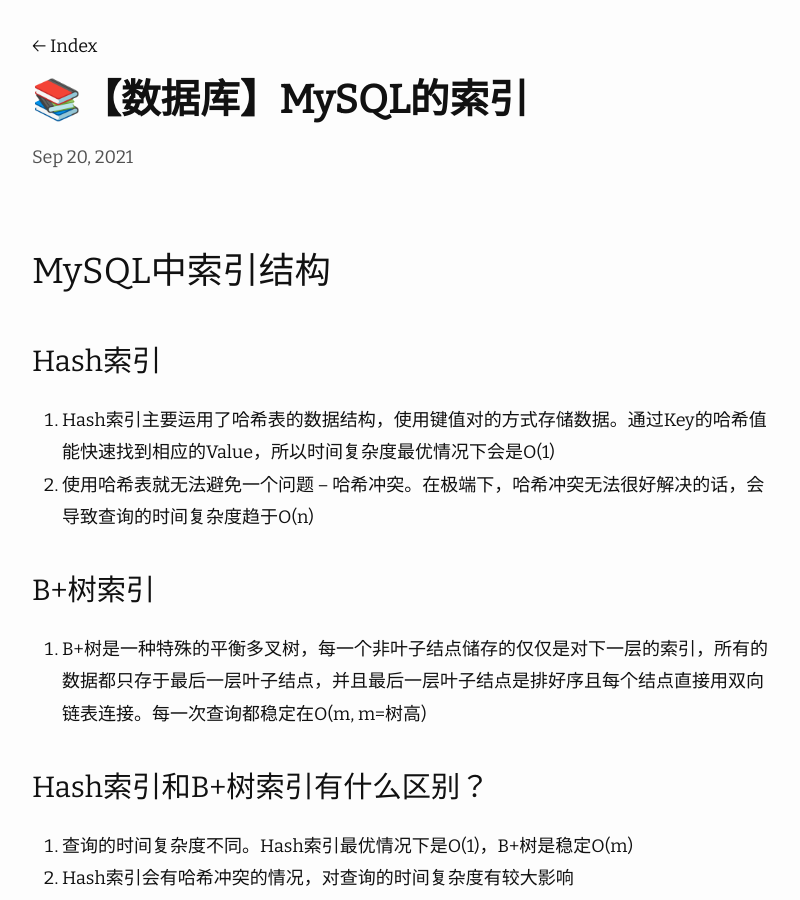
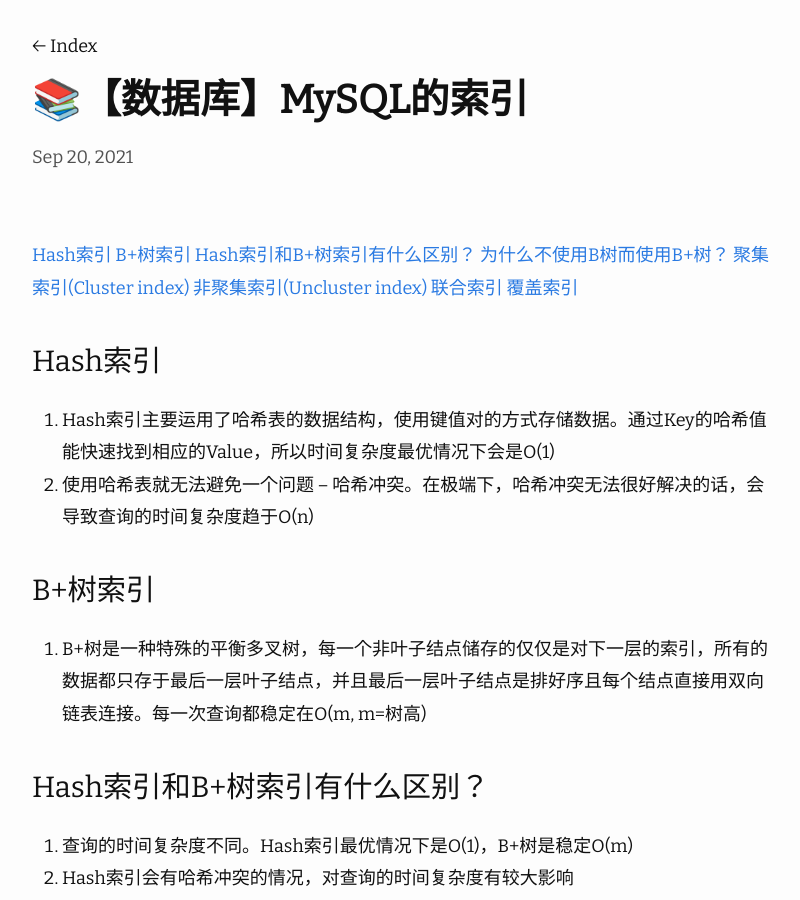
Before and after one commit to HarryQin99/HarryQin99.github.io, a Jekyll site: the page built from _posts/2021-09-20-MySQL's-Index.md, in a window 1280 px wide and 900 px high. Shown: the whole window, without its empty margins (238-1038 px from the left). Built offline with Jekyll 4.4.1, drawn with Linux system fonts in a browser that asks for light colours; nearby versions of some CDN libraries; some of the changed text lies outside the part shown.

Commit message:
Add index for post

```diff
--- a/_posts/2021-09-20-MySQL's-Index.md
+++ b/_posts/2021-09-20-MySQL's-Index.md
@@ -6,7 +6,14 @@ date: 2021-9-20 00:00
 
 
 
-## MySQL中索引结构
+[Hash索引](#Hash索引)
+[B+树索引](#B+树索引)
+[Hash索引和B+树索引有什么区别？](#Hash索引和B+树索引有什么区别？)
+[为什么不使用B树而使用B+树？](#为什么不使用B树而使用B+树？)
+[聚集索引(Cluster index)](#聚集索引(Cluster index))
+[非聚集索引(Uncluster index)](#非聚集索引(Uncluster index))
+[联合索引](#联合索引)
+[覆盖索引](#覆盖索引)
 
 ### Hash索引
 
@@ -43,7 +50,9 @@ date: 2021-9-20 00:00
 举个🌰 有一个表格User_table有三个数据，一是id，二是名字，三是年龄。因为id是主键，所以当我们创建表格时，MySQL就已经自动创建id作为键值的聚集索引。但这时候，小明有需要通过名字查找数据的需求，为了加快查找的速度，那么他对User_table中的名字创建了一个名字作为键值的索引，该索引也就是非聚集索引。
 小明输入 SELECT * FROM User_table WHERE name = Harry时，MySQL需要：通过基于名字的非聚集索引找到键值为Harry的数据，记录下该数据中的主键Id，记为id_Harry，再去到基于主键的聚集索引中查找id为id_Harry的数据，这时候就完成了一次通过名字查找表格中的所有信息，这个过程也就做回表。
 
-## 联合索引
+## 其他索引
+
+### 联合索引
 
 联合索引是一种基于多个索引列创建的非聚集索引。
 
```
Also changed, not shown: other parts of _posts/2021-09-20-MySQL's-Index.md (+1 -1 lines).
